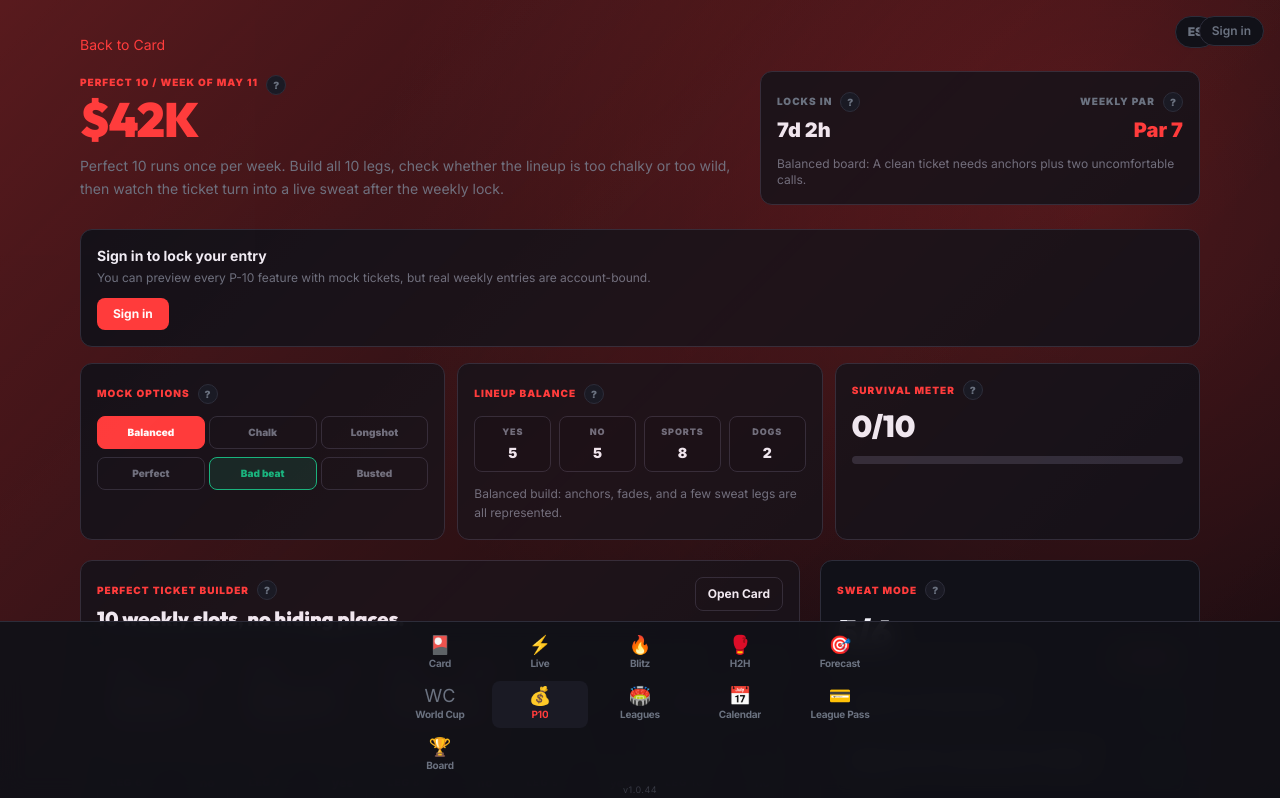
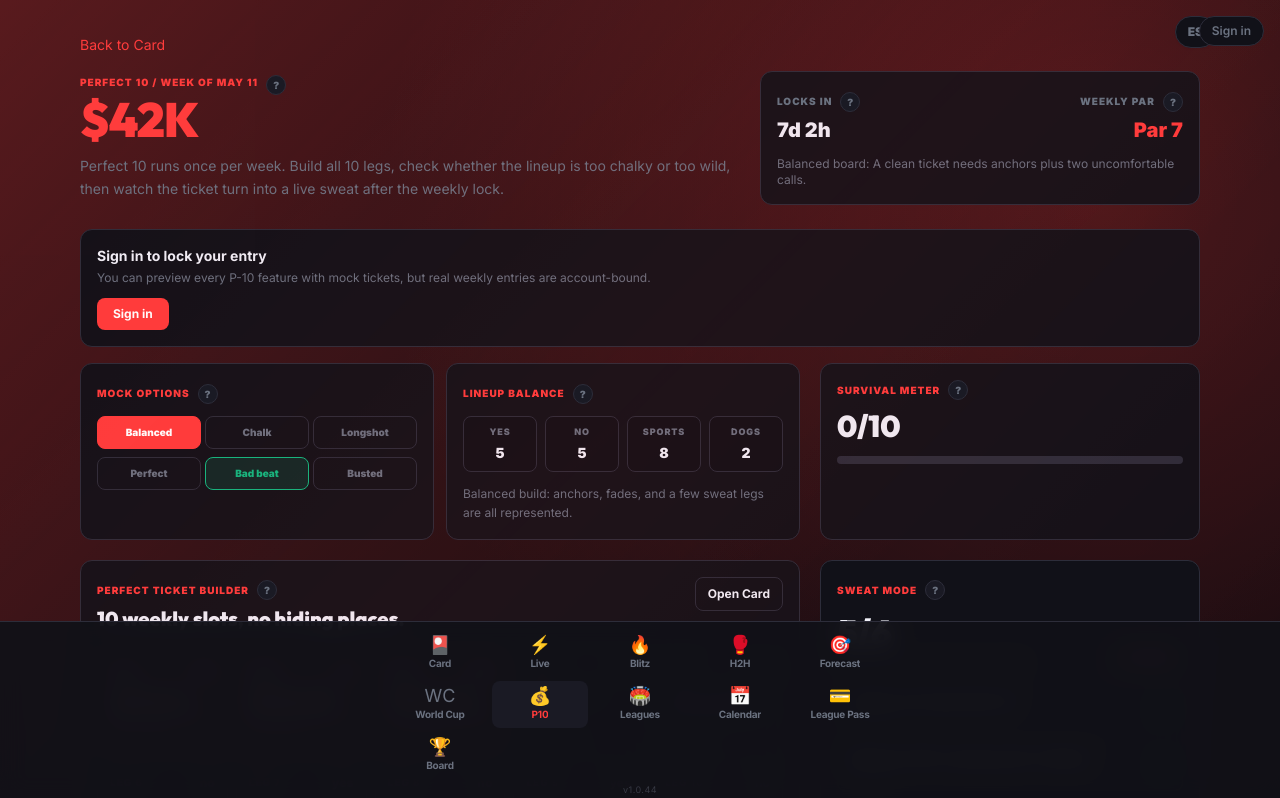
Before and after one commit to AesopScott/thecard, a Next.js app in the folder apps/web/: page /perfect-ten in a window 1280 px wide. Shown: the top 798 px of the page. Built offline with nearby package versions, Linux system fonts and the light colour scheme; no server answers.

Commit message:
fix: align perfect ten panel widths

```diff
--- a/apps/web/src/app/perfect-ten/perfect-ten-client.tsx
+++ b/apps/web/src/app/perfect-ten/perfect-ten-client.tsx
@@ -398,9 +398,11 @@
           </p>
         )}
 
-        <section className="mb-5 grid gap-3 lg:grid-cols-3">
-          <DemoControls demoTicket={demoTicket} recapScenario={recapScenario} onDemoTicket={setDemoTicket} onRecapScenario={setRecapScenario} t={t} />
-          <LineupBalance balance={balance} t={t} />
+        <section className="mb-5 grid gap-5 lg:grid-cols-[1fr_380px]">
+          <div className="grid gap-3 md:grid-cols-2">
+            <DemoControls demoTicket={demoTicket} recapScenario={recapScenario} onDemoTicket={setDemoTicket} onRecapScenario={setRecapScenario} t={t} />
+            <LineupBalance balance={balance} t={t} />
+          </div>
           <ProgressCard pickedCount={pickedCount} total={total} submitted={submitted} t={t} />
         </section>
 
```
